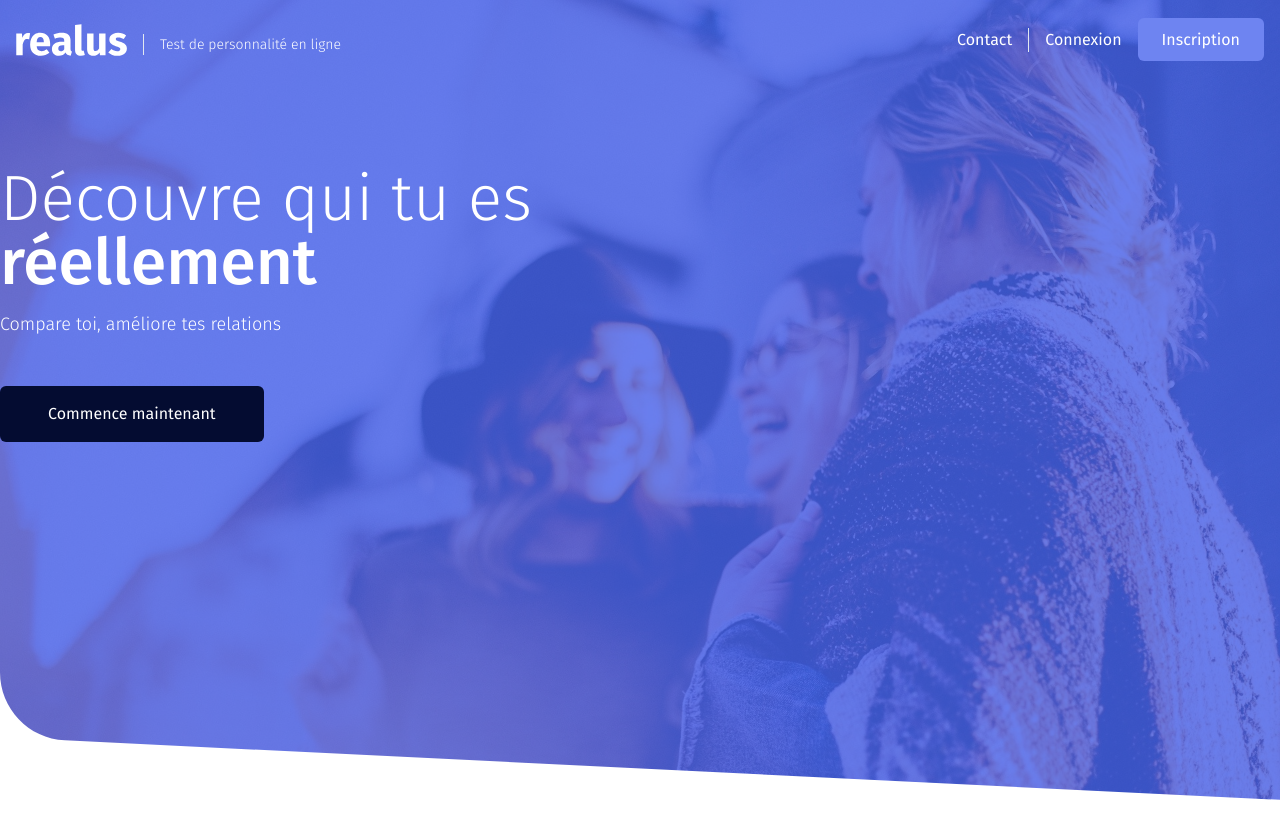
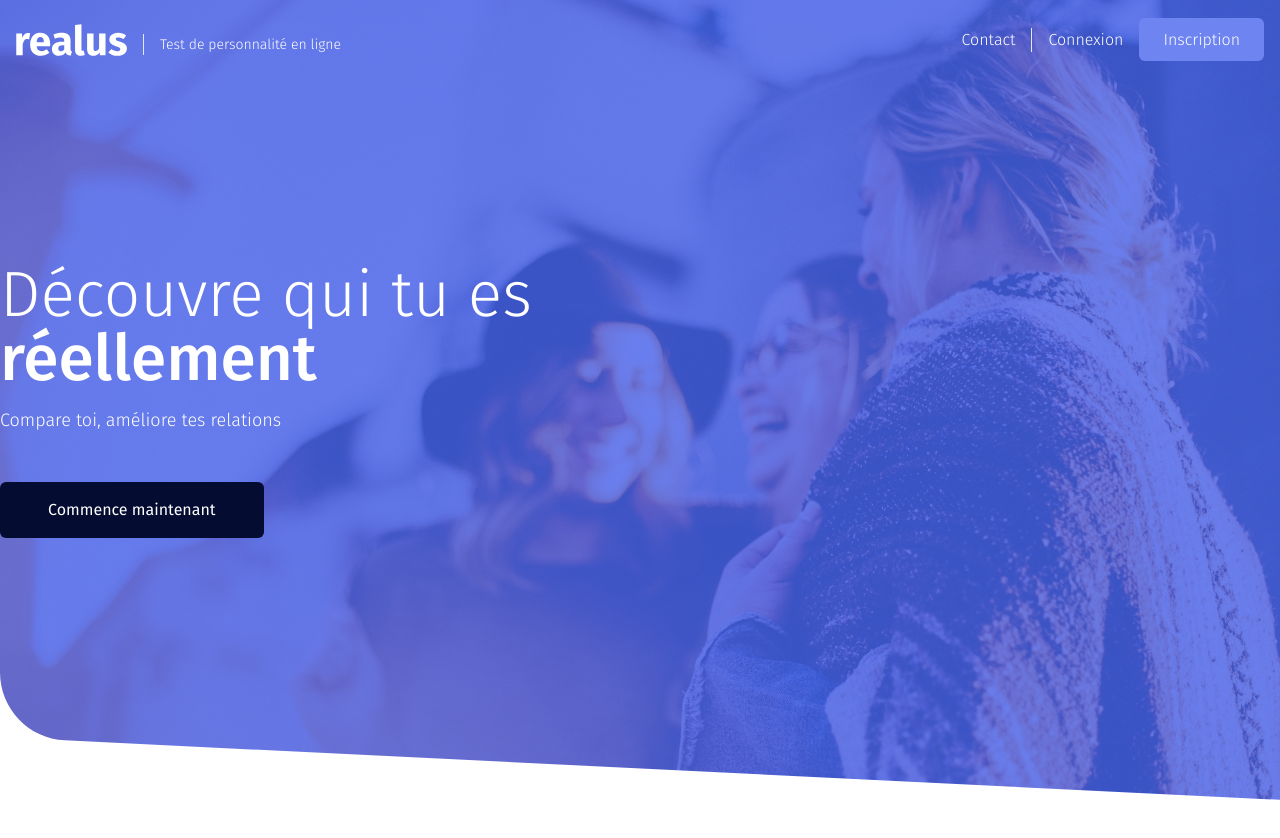
Before and after one commit to timotheej/realus, a Nuxt app: page / in a window 1280 px wide. Shown: the top 838 px of the page. Built offline with nearby package versions, Linux system fonts and the light colour scheme.

Commit message:
sticky menu end

```diff
--- a/assets/css/main.scss
+++ b/assets/css/main.scss
@@ -1,5 +1,37 @@
 @import "variables";
 @import url('https://fonts.googleapis.com/css2?family=Fira+Sans:wght@300;400;500;600;700&display=swap');
+
+
+$themes: (
+    sticked: (
+        'text-color': #1f1f1f,
+        'bg-color': #fff,
+        'fill': #1f1f1f
+    ),
+    noSticked: (
+        'text-color': #fff,
+        'bg-color': transparent,
+        'fill': #fff
+    )
+);
+
+@mixin theme() {
+
+    @each $theme,
+    $map in $themes {
+        $theme-map: $map !global;
+
+        .#{$theme} & {
+            @content;
+        }
+    }
+
+    $theme-map: null !global;
+}
+
+@function theme-get($key) {
+    @return map-get($theme-map, $key);
+}
 
 * {
     margin: 0;
@@ -34,6 +66,7 @@ h3 {
     }
 
     &--primary {
+        color: white!important;
         background: $primary-color;
         transition: .3s;
 
@@ -43,6 +76,7 @@ h3 {
     }
 
     &--secondary {
+        color: white!important;
         background: $secondary-color;
         transition: .3s;
 
--- a/components/Nav.vue
+++ b/components/Nav.vue
@@ -1,5 +1,6 @@
 <template>
-<nav class="nav" :class="{'headroom--unpinned': scrolled, 'bg-white': addBackground}" v-on="handleScroll">
+<nav class="nav" :class="[sticked ? 'sticked' : 'noSticked', scrolled ? 'onScroll': '']" v-on="handleScroll">
+    <div class="nav__wrapper">
         <div class="container nav__container">
             <div class="nav__logo divide-x">
                 <div class="nav__img">
@@ -29,6 +30,7 @@
 
             </div>
         </div>
+    </div>
 </nav>
 </template>
 
@@ -39,14 +41,14 @@ export default {
             limitPosition: 100,
             scrolled: false,
             lastPosition: 0,
-            addBackground: false,
+            sticked: false
         }
     },
     methods: {
         handleScroll() {
             if (this.lastPosition < window.scrollY && this.limitPosition < window.scrollY) {
                 this.scrolled = true;
-                this.addBackground = true;
+                this.sticked = true;
             }
 
             if (this.lastPosition > window.scrollY) {
@@ -54,11 +56,13 @@ export default {
             }
 
             if (window.scrollY < this.limitPosition) {
-                this.addBackground = false;
+                this.sticked = false;
             }
 
             this.lastPosition = window.scrollY;
-        }
+
+        },
+
     },
     created() {
         window.addEventListener("scroll", this.handleScroll);
@@ -73,11 +77,19 @@ export default {
 @import "~/assets/css/main.scss";
 
 .nav {
+
     @apply z-50 fixed w-full;
     will-change: transform;
     transition: transform 200ms linear;
 
+    &__wrapper {
+        @include theme() {
+            background-color: theme-get('bg-color');
+        }
+    }
+
     &__container {
+
         @apply flex flex-row items-center justify-between mx-auto h-20 px-4;
     }
 
@@ -86,7 +98,11 @@ export default {
         animation: 1s appear;
 
         span {
-            @apply inline-block text-white mt-2 ml-4 pl-4 text-sm font-light;
+            @apply inline-block mt-2 ml-4 pl-4 text-sm font-light;
+
+            @include theme() {
+                color: theme-get('text-color');
+            }
         }
     }
 
@@ -95,6 +111,12 @@ export default {
 
         svg {
             @apply h-8;
+
+            path {
+                @include theme() {
+                    fill: theme-get('fill');
+                }
+            }
         }
     }
 
@@ -106,12 +128,19 @@ export default {
 
             li {
                 a {
-                    @apply text-white font-normal;
+                    @apply font-light;
                     transition: .3s;
+
+                    @include theme() {
+                        color: theme-get('text-color');
+                    }
 
                     &:hover {
                         @apply no-underline;
-                        color: darken(white, 5%);
+
+                        @include theme() {
+                            color: darken(theme-get('text-color'), 5%);
+                        }
                     }
                 }
             }
@@ -122,12 +151,19 @@ export default {
         @apply pl-4;
 
         a {
-            @apply text-white font-normal;
+            @apply font-light;
             transition: .3s;
 
-            &:hover:not(.btn) {
+            @include theme() {
+                color: theme-get('text-color');
+            }
+
+            &:hover {
                 @apply no-underline;
-                color: darken(white, 5%);
+
+                @include theme() {
+                    color: darken(theme-get('text-color'), 5%);
+                }
             }
         }
 
@@ -147,11 +183,7 @@ export default {
     }
 }
 
-.headroom--pinned {
-    transform: translateY(0%);
-}
-
-.headroom--unpinned {
+.onScroll {
     transform: translateY(-100%);
 }
 
--- a/pages/index.vue
+++ b/pages/index.vue
@@ -35,8 +35,7 @@ export default {
     z-index: 0;
 
     &__contain {
-        @apply mx-auto flex items-center;
-        height: calc(100% - 12rem);
+        @apply mx-auto flex items-center h-full;
     }
 
     &__content {
```
Lines whose indentation alone changed are shown as unchanged.
